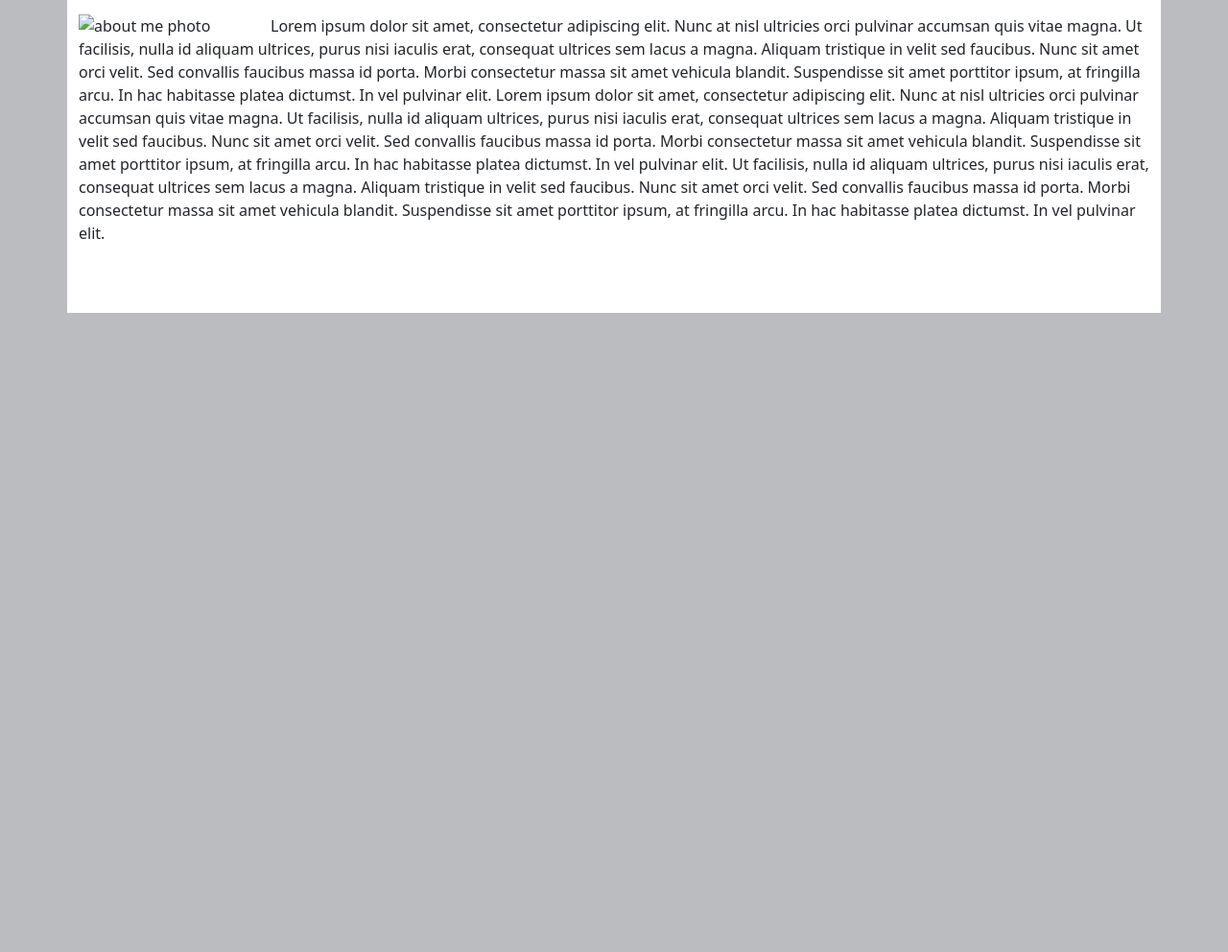
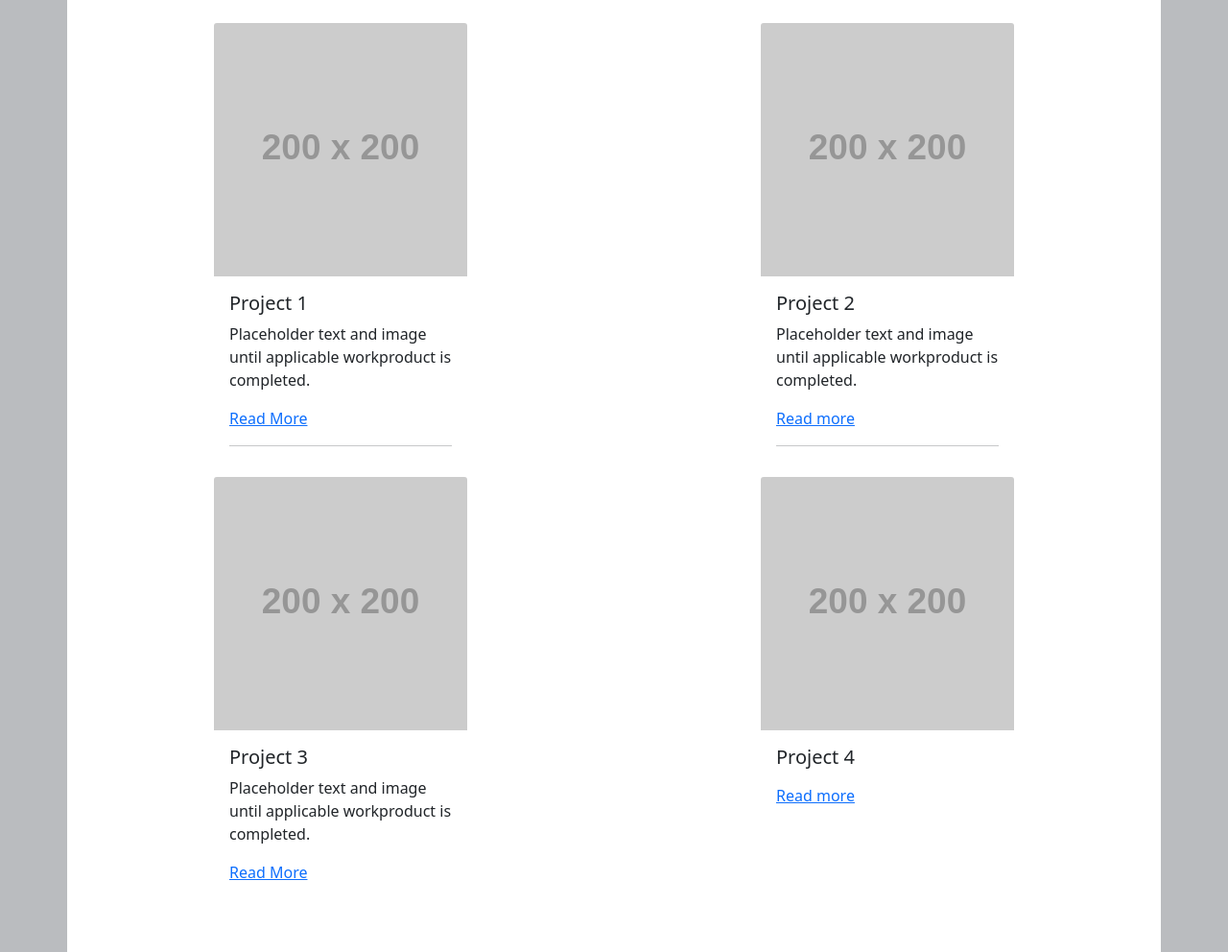
Before and after one commit to jwhendershott/responsiveness-portfolio, a plain HTML site: page nav/portfolio.html in a window 1280 px wide. Shown: the part 184-1176 px from the top of the page at 96% size. Before the commit the page ends 800 px from the top, so only its background shows below. Drawn offline with nearby package versions, Linux system fonts and the light colour scheme; placeholder pictures from the web are drawn by us.

Commit message:
edited portfolio and contact pages/added social media to navbar

```diff
--- a/css/style.css
+++ b/css/style.css
@@ -29,3 +29,7 @@ nav {
 .about-me-header{
     margin-top: 15px;
 }
+
+.hr-margin {
+    margin-bottom: 25px;
+}
--- a/nav/portfolio.html
+++ b/nav/portfolio.html
@@ -28,6 +28,16 @@
                   <li class="nav-item">
                     <a class="nav-link" href="contact.html">Contact</a>
                   </li>
+                  <li class="nav-item dropdown">
+                    <a class="nav-link dropdown-toggle" href="#" id="navbarDropdown" role="button" data-bs-toggle="dropdown" aria-expanded="false">
+                      Social Media
+                    </a>
+                    <ul class="dropdown-menu" aria-labelledby="navbarDropdown">
+                      <li><a class="dropdown-item" href="https://www.facebook.com/jacob.hendershott/" target="_blank">Facebook</a></li>
+                      <li><a class="dropdown-item" href="https://www.linkedin.com/in/jacob-hendershott-557457122/" target="_blank">LinkedIn</a></li>
+                      <li><a class="dropdown-item" href="https://github.com/jwhendershott" target="_blank">GitHub</a></li>
+                    </ul>
+                  </li>
               </div>
             </div>
           </nav>
@@ -36,34 +46,71 @@
     <div class=container class="about-me">
         <div class="row">
             <div class="col-sm-12">
-                <h3 class="about-me-header">About Me</h3>
-                <hr>
+                <h3 class="about-me-header">Portfolio</h3>
+                <hr class="hr-margin">
             </div>
         </div>
 
 
-        <div class="row">
-            <div class="col-md-12">
-                <p>
-                    <img width="200" src="assets/images/Jake-0018.jpg" alt="about me photo" class="left">
-
-                    Lorem ipsum dolor sit amet, consectetur adipiscing elit. Nunc at nisl ultricies orci pulvinar accumsan quis vitae magna. Ut facilisis, nulla id aliquam ultrices,
-                    purus nisi iaculis erat, consequat ultrices sem lacus a magna. Aliquam tristique in velit sed faucibus. Nunc sit amet orci velit. Sed convallis faucibus massa
-                    id porta. Morbi consectetur massa sit amet vehicula blandit. Suspendisse sit amet porttitor ipsum, at fringilla arcu. In hac habitasse platea dictumst.
-                    In vel pulvinar elit. Lorem ipsum dolor sit amet, consectetur adipiscing elit. Nunc at nisl ultricies orci pulvinar accumsan quis vitae magna.
-
-                    Ut facilisis, nulla id aliquam ultrices,
-                    purus nisi iaculis erat, consequat ultrices sem lacus a magna. Aliquam tristique in velit sed faucibus. Nunc sit amet orci velit. Sed convallis faucibus massa
-                    id porta. Morbi consectetur massa sit amet vehicula blandit. Suspendisse sit amet porttitor ipsum, at fringilla arcu. In hac habitasse platea dictumst.
-                    In vel pulvinar elit.
-                    Ut facilisis, nulla id aliquam ultrices,
-                    purus nisi iaculis erat, consequat ultrices sem lacus a magna. Aliquam tristique in velit sed faucibus. Nunc sit amet orci velit. Sed convallis faucibus massa
-                    id porta. Morbi consectetur massa sit amet vehicula blandit. Suspendisse sit amet porttitor ipsum, at fringilla arcu. In hac habitasse platea dictumst.
-                    In vel pulvinar elit.
-                </p>
+        <div class="row" >
+            <div class="col-sm-6">
+                <div class="row justify-content-center" >
+                    <div class="card border-0" style="width: 18rem;" >
+                        <img src="https://via.placeholder.com/200" class="card-img-top" alt="project-1">
+                        <div class="card-body">
+                            <h5 class="card-title">Project 1</h5>
+                            <p class="card-text">Placeholder text and image until applicable workproduct is completed.</p>
+                            <a href="#" class="card-link">Read More</a>
+                            <!-- link will be added for seperate pages as projects are completed -->
+                            <hr>
+                        </div>
+                    </div>
+                </div>
+            </div>
+            <div class="col-sm-6">
+                <div class="row justify-content-center">
+                    <div class="card border-0" style="width: 18rem;">
+                        <img src="https://via.placeholder.com/200" class="card-img-top" alt="project-2">
+                        <div class="card-body">
+                            <h5 class="card-title">Project 2</h5>
+                            <p class="card-text">Placeholder text and image until applicable workproduct is completed.</p>
+                            <a href="#" class="card-link">Read more</a>
+                            <!-- link will be added for seperate pages as projects are completed -->
+                            <hr>
+                        </div>
+                    </div>
+                </div>
             </div>
         </div>
-    </div>
+
+        <div class="row">
+            <div class="col-sm-6">
+                <div class="row justify-content-center">
+                    <div class="card border-0" style="width: 18rem;">
+                        <img src="https://via.placeholder.com/200" class="card-img-top" alt="project-3">
+                        <div class="card-body">
+                            <h5 class="card-title">Project 3</h5>
+                            <p class="card-text">Placeholder text and image until applicable workproduct is completed.</p>
+                            <a href="#" class="card-link">Read More</a>
+                            <!-- link will be added for seperate pages as projects are completed -->
+                        </div>
+                    </div>
+                </div>
+            </div>
+            <div class="col-sm-6">
+                <div class="row justify-content-center">
+                    <div class="card border-0" style="width: 18rem;">
+                        <img src="https://via.placeholder.com/200" class="card-img-top" alt="project-4">
+                        <div class="card-body">
+                            <h5 class="card-title">Project 4</h5>
+                            <p class="card-text"></p>
+                            <a href="#" class="card-link">Read more</a>
+                            <!-- link will be added for seperate pages as projects are completed -->
+                        </div>
+                    </div>
+                </div>
+            </div>
+
 
     <script src="https://cdn.jsdelivr.net/npm/bootstrap@5.0.0-beta1/dist/js/bootstrap.bundle.min.js" integrity="sha384-ygbV9kiqUc6oa4msXn9868pTtWMgiQaeYH7/t7LECLbyPA2x65Kgf80OJFdroafW" crossorigin="anonymous"></script>
 
```
Also changed, not shown: index.html (+13 -3 lines), nav/Contact.html (+12 -2 lines).
